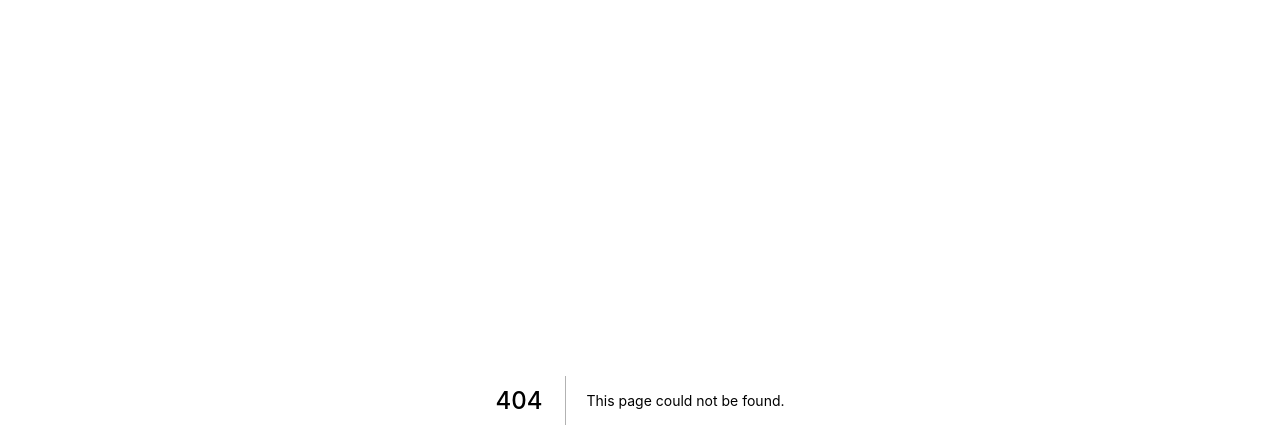
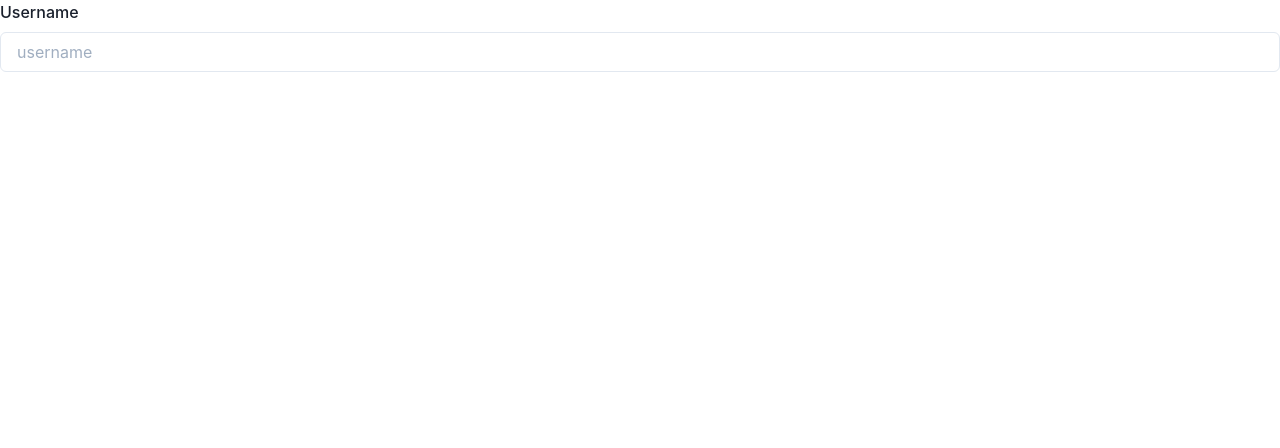
Before and after one commit to lucas-goldner/Ready, a Next.js app in the folder web/: page /register in a window 1280 px wide. Before the commit this address had no page. Shown: the top 448 px of the page. Built offline with nearby package versions, Linux system fonts and the light colour scheme.

Commit message:
Added username field and register route

```diff
--- a/web/package.json
+++ b/web/package.json
@@ -11,6 +11,7 @@
     "@chakra-ui/react": "^1.0.0",
     "@emotion/react": "^11.0.0",
     "@emotion/styled": "^11.0.0",
+    "formik": "^2.2.5",
     "framer-motion": "^2.9.4",
     "next": "latest",
     "react": "^17.0.1",
--- /dev/null
+++ b/web/src/pages/register.tsx
@@ -0,0 +1,33 @@
+import React from "react";
+import { Formik, Form } from "formik";
+import { FormControl, FormLabel, Input } from "@chakra-ui/react";
+
+interface registerProps {}
+
+export const Register: React.FC<registerProps> = ({}) => {
+  return (
+    <Formik
+      initialValues={{ username: "", password: "" }}
+      onSubmit={(values) => {
+        console.log(values);
+      }}
+    >
+      {(values, handleChange) => (
+        <Form>
+          <FormControl>
+            <FormLabel htmlFor="username">Username</FormLabel>
+            <Input
+              value={values.username}
+              onChange={handleChange}
+              id="username"
+              placeholder="username"
+            />
+            {/* <FormErrorMessage>{form.errors.name}</FormErrorMessage> */}
+          </FormControl>
+        </Form>
+      )}
+    </Formik>
+  );
+};
+
+export default Register;
```
Also changed, not shown: 1 other file (tests, documents, lock files or other folders).
